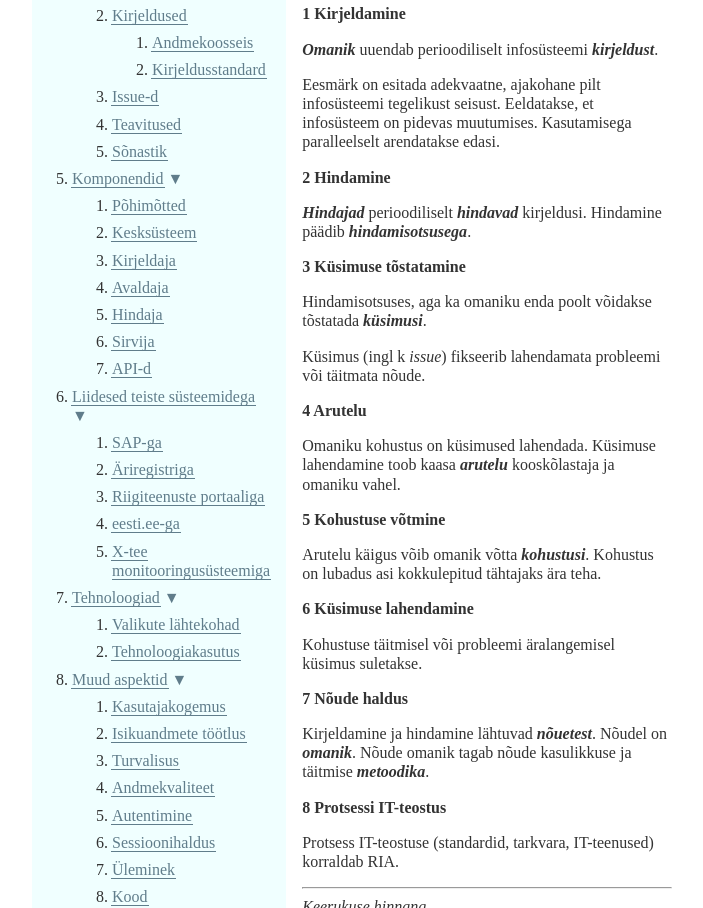
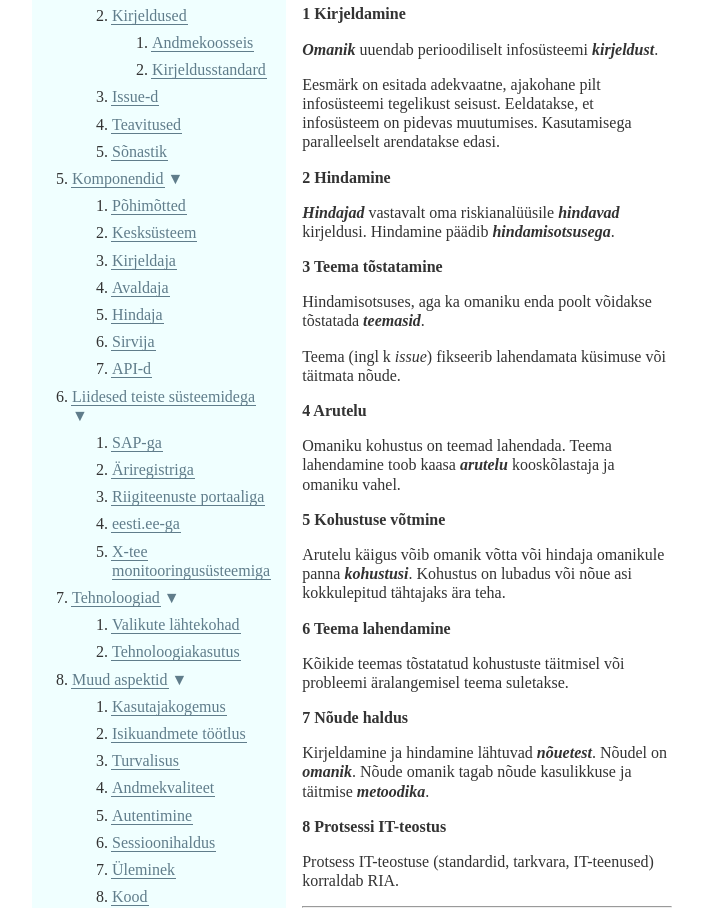
Before and after one commit to e-gov/RIHA-Index, a Jekyll site: the page built from Protsess02.md, in a window 1280 px wide. Shown: the part 544-1452 px from the top of the page, without its empty margins (0-703 px from the left). Built offline with Jekyll 4.4.1, drawn with Linux system fonts in a browser that asks for light colours; some of the changed text lies outside the part shown.

Commit message:
Added modifications to process

```diff
--- a/Protsess02.md
+++ b/Protsess02.md
@@ -15,25 +15,25 @@ Eesmärk on esitada adekvaatne, ajakohane pilt infosüsteemi tegelikust seisust.
 
 ## 2  Hindamine
 
-___Hindajad___ perioodiliselt ___hindavad___ kirjeldusi. Hindamine päädib ___hindamisotsusega___.
+___Hindajad___ vastavalt oma riskianalüüsile ___hindavad___ kirjeldusi. Hindamine päädib ___hindamisotsusega___.
 
-## 3 Küsimuse tõstatamine
+## 3 Teema tõstatamine
 
-Hindamisotsuses, aga ka omaniku enda poolt võidakse tõstatada ___küsimusi___.
+Hindamisotsuses, aga ka omaniku enda poolt võidakse tõstatada ___teemasid___.
 
-Küsimus (ingl k <i>issue</i>) fikseerib lahendamata probleemi või täitmata nõude.
+Teema (ingl k <i>issue</i>) fikseerib lahendamata küsimuse või täitmata nõude.
 
 ## 4 Arutelu
 
-Omaniku kohustus on küsimused lahendada. Küsimuse lahendamine toob kaasa ___arutelu___ kooskõlastaja ja omaniku vahel.
+Omaniku kohustus on teemad lahendada. Teema lahendamine toob kaasa ___arutelu___ kooskõlastaja ja omaniku vahel.
 
 ## 5 Kohustuse võtmine
 
-Arutelu käigus võib omanik võtta ___kohustusi___. Kohustus on lubadus asi kokkulepitud tähtajaks ära teha.
+Arutelu käigus võib omanik võtta või hindaja omanikule panna ___kohustusi___. Kohustus on lubadus või nõue asi kokkulepitud tähtajaks ära teha.
 
-## 6  Küsimuse lahendamine
+## 6  Teema lahendamine
 
-Kohustuse täitmisel või probleemi äralangemisel küsimus suletakse.
+Kõikide teemas tõstatatud kohustuste täitmisel või probleemi äralangemisel teema suletakse.
 
 ## 7  Nõude haldus
 
@@ -47,6 +47,6 @@ Protsess IT-teostuse (standardid, tarkvara, IT-teenused) korraldab RIA.
 
 ### Keerukuse hinnang
 
-- artefaktid (6): kirjeldus, hindamisotsus, küsimus, arutelu, kohustus, nõue.
-- sammud (8): kirjeldamine, hindamine, küsimuse tõstatamine, arutelu, kohustuse võtmine, küsimuse lahendamine, nõude haldus.
+- artefaktid (6): kirjeldus, hindamisotsus, teema, arutelu, kohustus, nõue.
+- sammud (8): kirjeldamine, hindamine, teema tõstatamine, arutelu, kohustuse võtmine/panemine, teema lahendamine, nõude haldus.
 - osapooled (3): infosüsteemi omanik, hindaja, RIA.
```
